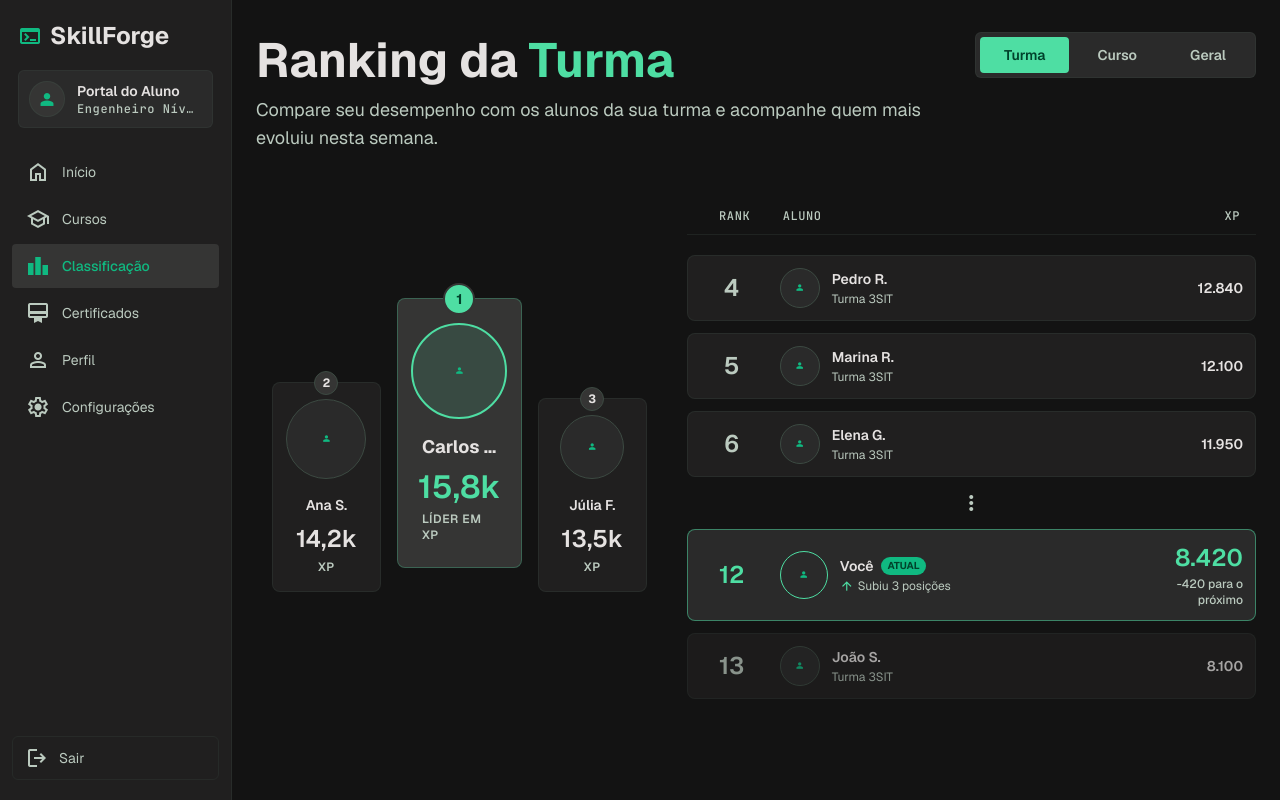
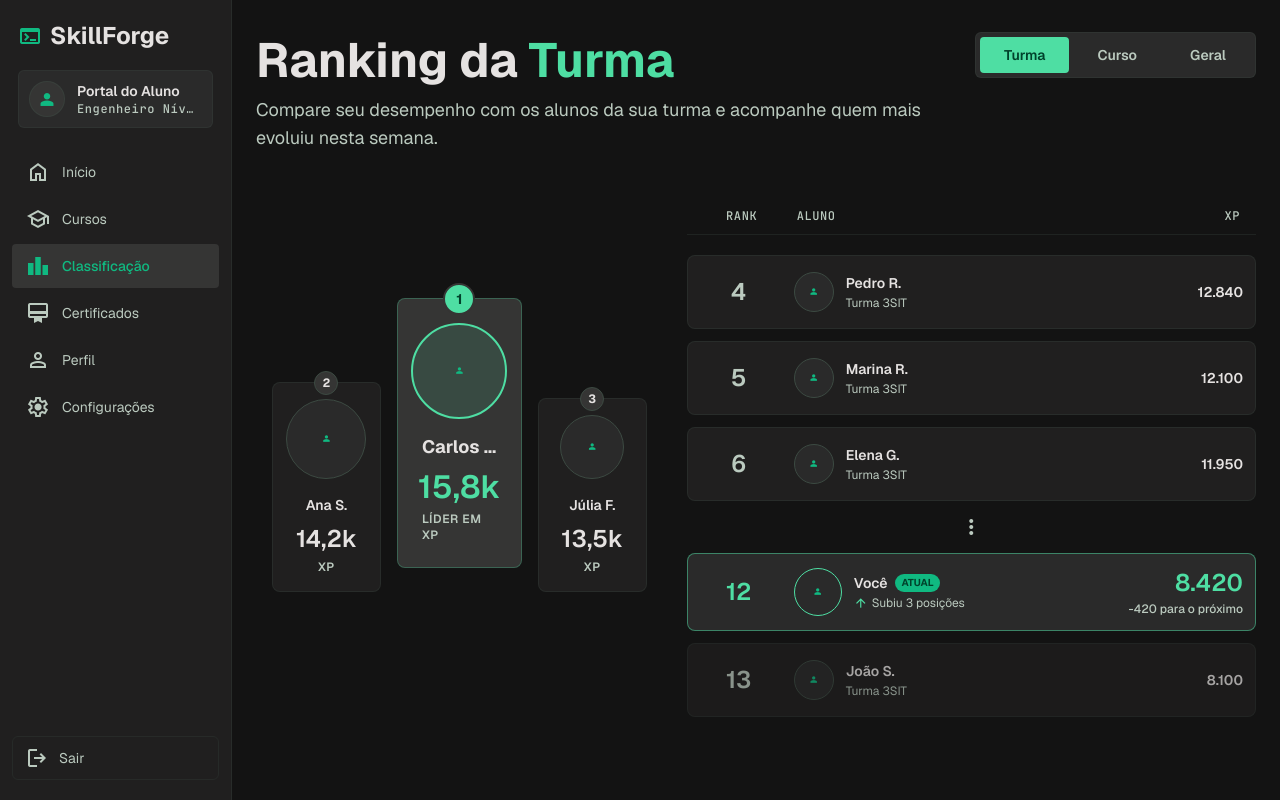
Before and after one commit to fluxon-office/SkillForge, a React (Vite) app in the folder frontend/: page /aluno/classificacao in a window 1280 px wide. Built offline with nearby package versions, Linux system fonts and the light colour scheme.

Commit message:
Polish ranking layout consistency

```diff
--- a/frontend/src/pages/student/RankingPage.css
+++ b/frontend/src/pages/student/RankingPage.css
@@ -23,6 +23,13 @@
   gap: 24px;
   justify-content: space-between;
   min-height: 120px;
+}
+
+.ranking-header > div:first-child {
+  display: flex;
+  flex-direction: column;
+  justify-content: flex-end;
+  min-height: 112px;
 }
 
 .ranking-header h1 {
@@ -264,7 +271,7 @@
   font-size: 12px;
   font-weight: 600;
   gap: 16px;
-  grid-template-columns: 64px minmax(0, 1fr) 112px;
+  grid-template-columns: 78px minmax(0, 1fr) 128px;
   letter-spacing: 0.05em;
   line-height: 16px;
   margin-bottom: 8px;
@@ -287,8 +294,8 @@
   border-radius: 8px;
   display: grid;
   gap: 16px;
-  grid-template-columns: 64px minmax(0, 1fr) 112px;
-  min-height: 66px;
+  grid-template-columns: 78px minmax(0, 1fr) 128px;
+  min-height: 74px;
   padding: 12px;
   transition: background-color 160ms ease;
 }
@@ -304,6 +311,7 @@
 .ranking-current-row {
   background: var(--student-surface-container-high);
   border-color: rgba(78, 222, 163, 0.5);
+  min-height: 78px;
   overflow: hidden;
   position: relative;
 }
@@ -419,6 +427,10 @@
     min-height: 188px;
   }
 
+  .ranking-header > div:first-child {
+    min-height: 112px;
+  }
+
   .ranking-header h1 {
     font-size: 32px;
     line-height: 40px;
@@ -480,7 +492,7 @@
   .ranking-board-head,
   .ranking-row {
     gap: 10px;
-    grid-template-columns: 40px minmax(0, 1fr) 84px;
+    grid-template-columns: 46px minmax(0, 1fr) 92px;
     padding-left: 10px;
     padding-right: 10px;
   }
--- a/frontend/src/pages/student/RankingPage.jsx
+++ b/frontend/src/pages/student/RankingPage.jsx
@@ -5,7 +5,7 @@ import { MaterialIcon, StudentCourseNavigation } from './StudentCourseNavigation
 
 const rankingViews = {
   turma: {
-    title: 'Ranking da Turma',
+    titlePrefix: 'Ranking da',
     highlight: 'Turma',
     description: 'Compare seu desempenho com os alunos da sua turma e acompanhe quem mais evoluiu nesta semana.',
     podium: [
@@ -29,7 +29,7 @@ const rankingViews = {
     nextStudent: { rank: 13, name: 'João S.', xp: 8100, detail: 'Turma 3SIT' },
   },
   curso: {
-    title: 'Ranking do Curso',
+    titlePrefix: 'Ranking do',
     highlight: 'Curso',
     description: 'Veja os alunos com maior pontuação dentro do curso de Arquitetura de Sistemas.',
     podium: [
@@ -53,7 +53,7 @@ const rankingViews = {
     nextStudent: { rank: 59, name: 'Mateus F.', xp: 10940, detail: 'Arquitetura de Sistemas' },
   },
   geral: {
-    title: 'Ranking Geral',
+    titlePrefix: 'Ranking',
     highlight: 'Geral',
     description: 'Acompanhe sua posição entre todos os alunos ativos da plataforma SkillForge.',
     podium: [
@@ -105,7 +105,7 @@ function RankingHeader({ activeFilter, onFilterChange, view }) {
     <header className="ranking-header">
       <div>
         <h1>
-          {view.title.split(' ').slice(0, -1).join(' ')} <span>{view.highlight}</span>
+          {view.titlePrefix} <span>{view.highlight}</span>
         </h1>
         <p>{view.description}</p>
       </div>
```
